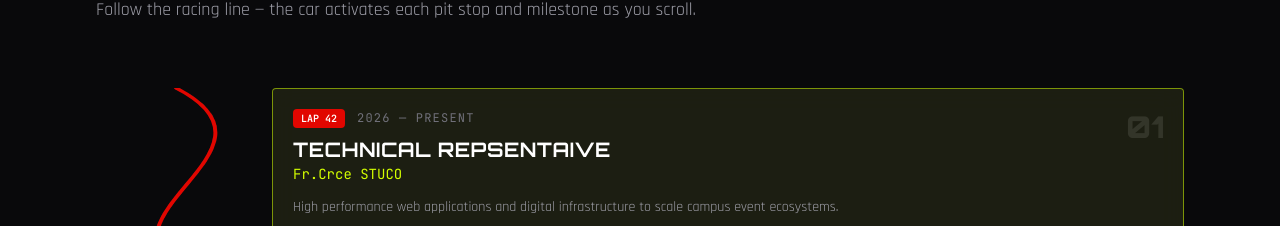
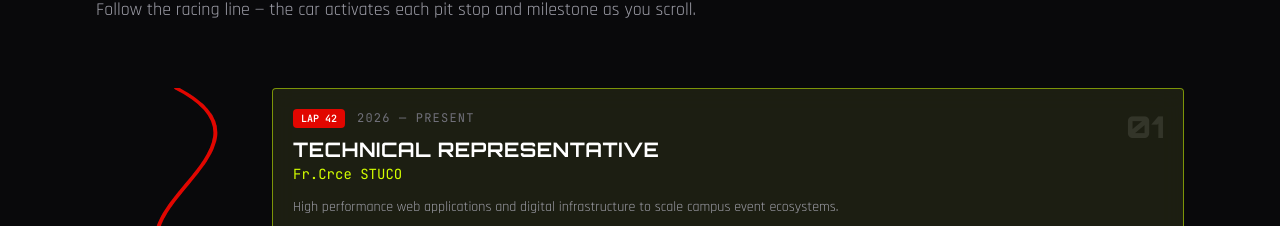
Before and after one commit to Nigel777123/personal-portfolio, a React (Vite) app: page / in a window 1280 px wide. Shown: the part 3300-3526 px from the top of the page. Built offline with nearby package versions, Linux system fonts and the light colour scheme.

Commit message:
Fix typo in role for Technical Representative in experience data

```diff
--- a/src/data/experience.ts
+++ b/src/data/experience.ts
@@ -3,7 +3,7 @@ import type { ExperienceItem } from '../types'
 export const experience: ExperienceItem[] = [
   {
     id: '1',
-    role: 'Technical Repsentaive',
+    role: 'Technical Representative',
     company: 'Fr.Crce STUCO',
     period: '2026 — Present',
     lap: 'Lap 42',
```
